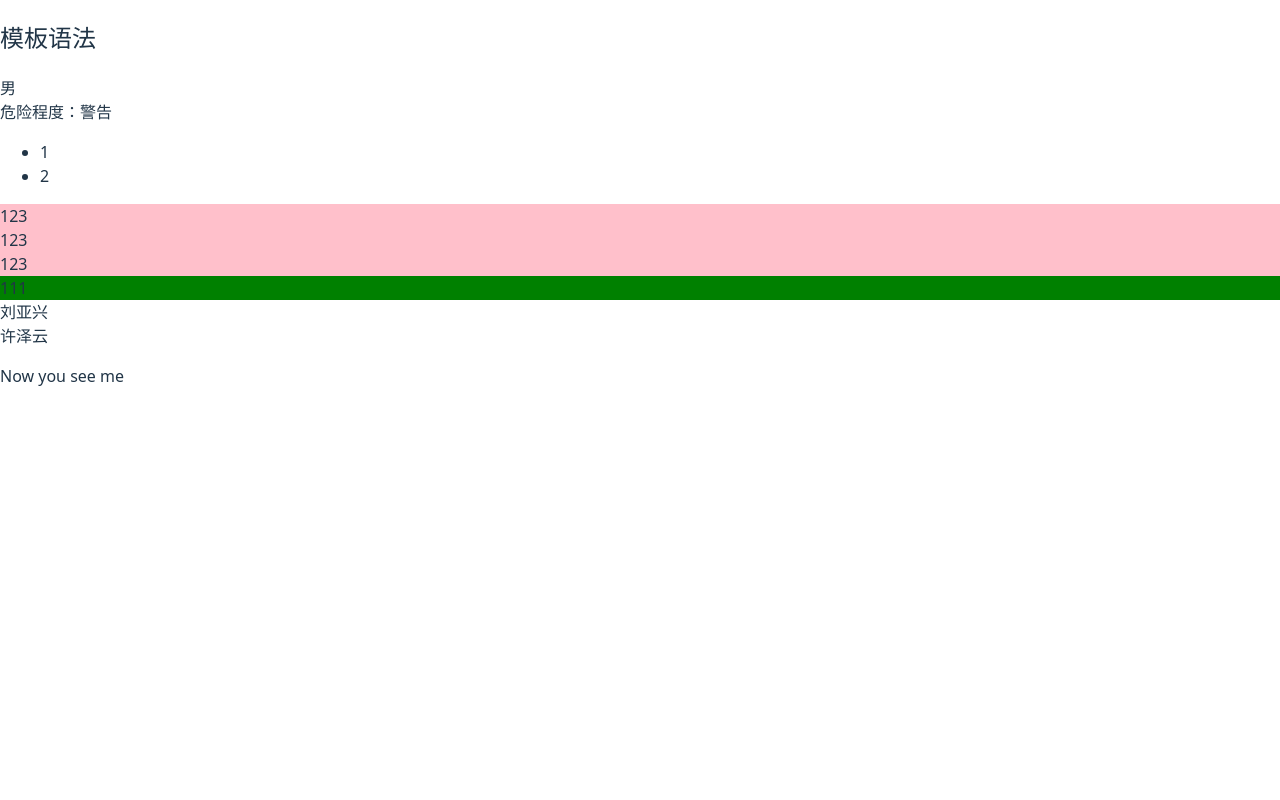
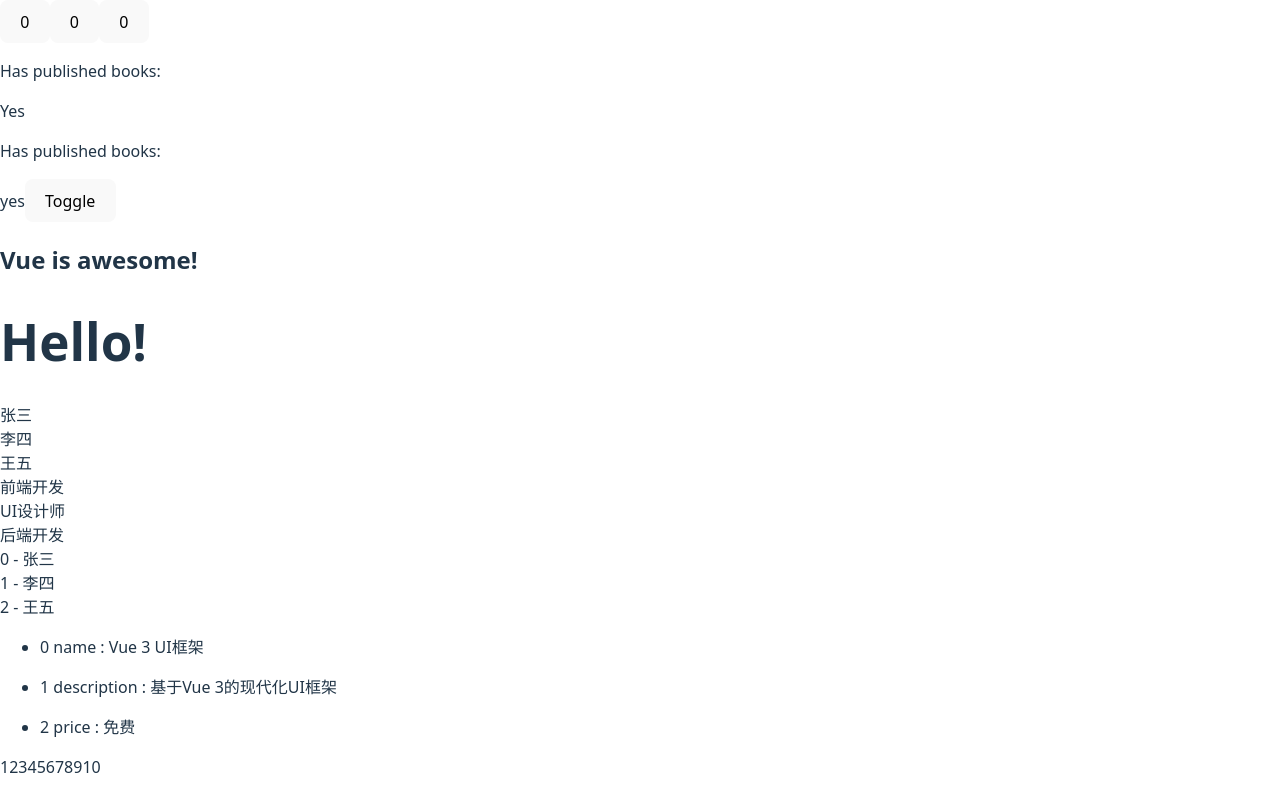
Before and after one commit to lyx0903/liu-vue3-project, a Vue app: page / in a window 1280 px wide. Built offline with nearby package versions, Linux system fonts and the light colour scheme.

Commit message:
新增响应式基础

```diff
--- a/src/App.vue
+++ b/src/App.vue
@@ -1,9 +1,11 @@
 <script setup>
-import Mbyf from './views/1-mbyf.vue'
+// import Mbyf from './views/1-mbyf.vue'
+import Xysjc from './views/2-xysjc.vue';
 </script>
 
 <template>
-  <Mbyf msg="Vite + Vue" />
+  <!-- <Mbyf msg="Vite + Vue" /> -->
+  <Xysjc msg="Vite + Vue" />
 </template>
 
 <style scoped>
--- a/src/views/1-mbyf.vue
+++ b/src/views/1-mbyf.vue
@@ -1,3 +1,4 @@
+<!-- 模板语法 -->
 <template>
   <!-- 文本插值 -->
   <h2>{{ title }}</h2>
@@ -11,7 +12,7 @@
   <!-- v-html 指令 -->
   <div v-html="rawHtml"></div>
 
-  <!-- Attribute 绑定 -->
+  <!-- Attribute 属性绑定 -->
   <div v-bind:style="color">123</div>
   <div :style="color">123</div>
   <div style="background: pink">123</div>
--- /dev/null
+++ b/src/views/2-xysjc.vue
@@ -0,0 +1,100 @@
+<!-- 响应式基础 -->
+<!--
+ref():可以持有任何类型的值(创建响应式的基本类型值),访问需要加 .value，模板中不用加
+reactive():用于创建响应式的对象(只能用于对象类型不能持有原始类型)，直接访问和修改属性，无需.value
+computed():创建基于其他响应式数据的计算属性,自动追踪依赖并缓存结果,只有当依赖发生变化时才会重新计算
+-->
+
+<template>
+  <button @click="count++">{{ count }}</button>
+  <button @click="increment">{{ count1 }}</button>
+
+  <button @click="state.count++">{{ state.count }}</button>
+
+  <!-- 计算属性 -->
+  <p>Has published books:</p>
+  <span>{{ author.books.length > 0 ? "Yes" : "No" }}</span>
+
+  <p>Has published books:</p>
+  <span>{{ publishedBooksMessage }}</span>
+
+  <!--
+  v-if 指令用于条件性地渲染一块内容。这块内容只会在指令的表达式返回真值时才被渲染。
+  使用 v-else 为 v-if 添加一个“else 区块”。
+    -->
+  <!-- <h1 v-if="awesome">Vue is awesome!</h1> -->
+
+  <button @click="awesome = !awesome">Toggle</button>
+  <h2 v-if="awesome">Vue is awesome!</h2>
+  <h2 v-else>Oh no 😢</h2>
+
+  <h1 v-show="ok">Hello!</h1>
+
+  <!--
+  v-for="item in items"  v-for 是基于一个数组来渲染一个列表，items 是源数据的数组，而 item 是迭代项的别名。
+  支持使用可选的第二个参数表示当前项的位置索引
+  -->
+  <div v-for="item in team">{{ item.name }}</div>
+  <div v-for="item in team">{{ item.role }}</div>
+  <div v-for="(item, index) in team">{{ index }} - {{ item.name }}</div>
+
+  <!-- v-for 遍历一个对象的所有属性(可以通过提供第二个参数表示属性名 ,第三个参数表示位置索引) -->
+  <ul v-for="(value, key, index) in product">
+    <li>{{ index }} {{ key }} : {{ value }}</li>
+  </ul>
+
+  <span v-for="n in 10">{{ n }}</span>
+
+  <!-- Class 与 Style 绑定 -->
+  <!-- 1.绑定 HTML class -->
+  <!-- 绑定对象：可以给 :class (v-bind:class 的缩写) 传递一个对象来动态切换 class -->
+  <div :class="{ active: isActive }"></div>
+  <div :class="classObject"></div>
+
+  <!-- 2.绑定内联样式 -->
+</template>
+
+<script setup>
+import { computed, reactive, ref } from "vue";
+
+const count = ref(0);
+
+const count1 = ref(0);
+function increment() {
+  count1.value++;
+}
+
+const state = reactive({ count: 0 });
+
+const author = reactive({
+  name: "John Doe",
+  books: [
+    "Vue 2 - Advanced Guide",
+    "Vue 3 - Basic Guide",
+    "Vue 4 - The Mystery",
+  ],
+});
+const publishedBooksMessage = computed(() => {
+  return author.books.length > 0 ? "yes" : "no";
+});
+
+const awesome = ref(true);
+const ok = ref(true);
+
+const team = reactive([
+  { name: "张三", role: "前端开发", bio: "专注于Vue和React开发" },
+  { name: "李四", role: "UI设计师", bio: "创造美观且易用的界面" },
+  { name: "王五", role: "后端开发", bio: "确保系统稳定和高性能" },
+]);
+
+const product = reactive({
+  name: "Vue 3 UI框架",
+  description: "基于Vue 3的现代化UI框架",
+  price: "免费",
+});
+
+const isActive = ref(true);
+const hasError = ref(false);
+const error = ref(null);
+// const classObject = computed(() => {});
+</script>
```
